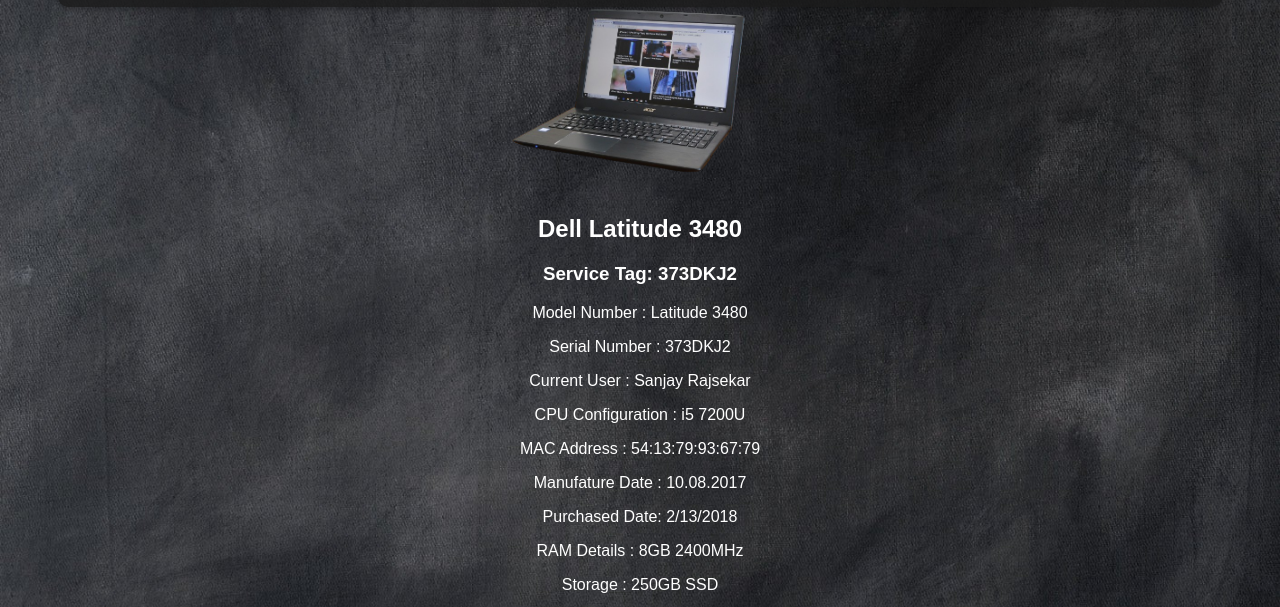
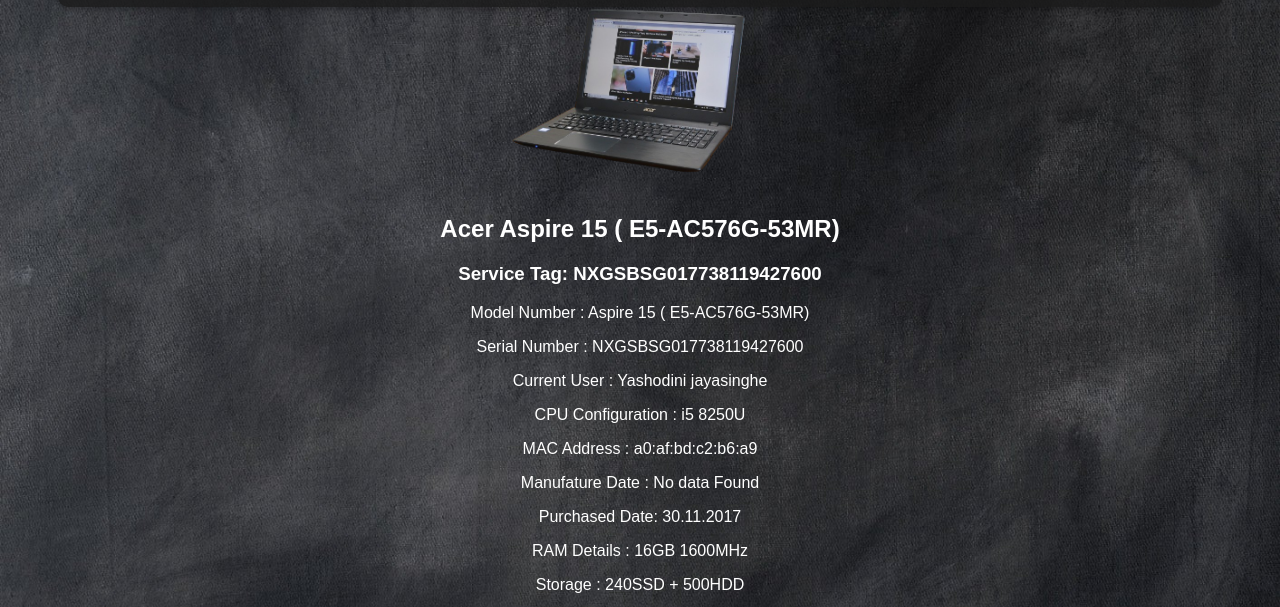
Before and after one commit to ZILLIONe-Technologies/ZLK219, a plain HTML site: page index.html in a window 1280 px wide. Shown: the part 177-784 px from the top of the page. Drawn offline with Linux system fonts and the light colour scheme; sample sign-in values are in the browser's storage.

Commit message:
Update index.html

```diff
--- a/index.html
+++ b/index.html
@@ -22,19 +22,19 @@
         </h1>
     </div>
     <img src="my-web-project/src/images/Lap_image.png" alt="Another Image" class="additional-image">
-    <p class="description"><h2>Dell Latitude 3480</h2></p>
-    <p><h3>Service Tag: 373DKJ2</h3></p>
-    <p>Model Number : Latitude 3480</p>
-    <p>Serial Number : 373DKJ2</p>
-    <p>Current User : Sanjay Rajsekar</p>
-    <p>CPU Configuration : i5 7200U</p>
-    <p>MAC Address : 54:13:79:93:67:79</p>
-    <p>Manufature Date : 10.08.2017</p>
-    <p>Purchased Date: 2/13/2018</p>
-    <p>RAM Details : 8GB 2400MHz</p>
-    <p>Storage : 250GB SSD</p>
-    <p>Display Size : 14 inch</p>
-    <p>Vendor : Avian</p>
+    <p class="description"><h2>Acer Aspire 15 ( E5-AC576G-53MR) </h2></p>
+    <p><h3>Service Tag: NXGSBSG017738119427600</h3></p>
+    <p>Model Number : Aspire 15 ( E5-AC576G-53MR)</p>
+    <p>Serial Number : NXGSBSG017738119427600</p>
+    <p>Current User : Yashodini jayasinghe</p>
+    <p>CPU Configuration : i5 8250U</p>
+    <p>MAC Address : a0:af:bd:c2:b6:a9</p>
+    <p>Manufature Date : No data Found</p>
+    <p>Purchased Date: 30.11.2017</p>
+    <p>RAM Details : 16GB 1600MHz</p>
+    <p>Storage : 240SSD + 500HDD</p>
+    <p>Display Size : 15.6 inch</p>
+    <p>Vendor : Metropolitan</p>
     <p class="blink">Warrenty Status :  END </p>
     <br>
     <br>
```
